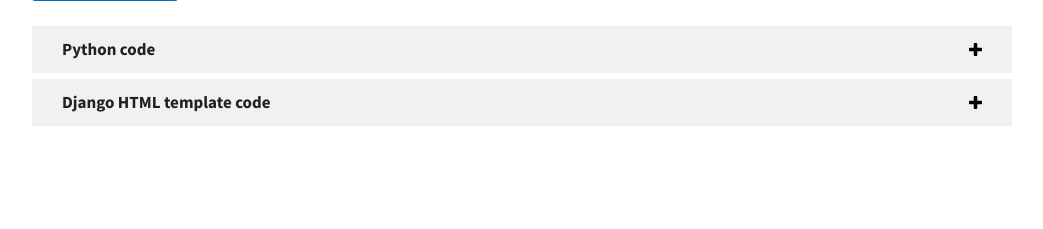
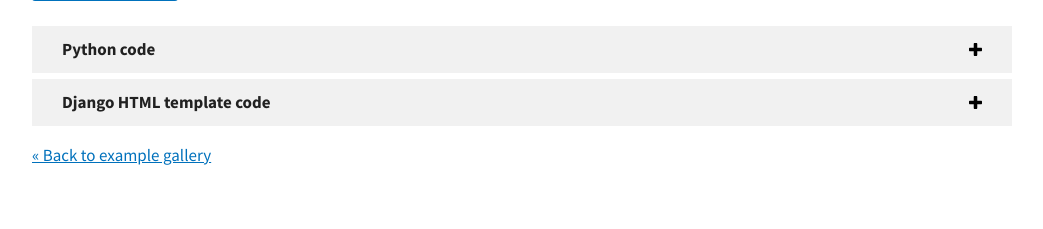
Before and after one commit to 18F/django-uswds-forms, a Django app: page /example/radios in a window 1280 px wide. Shown: the part 606-835 px from the top of the page, without its empty margins (118-1161 px from the left). Before the commit the page ends 732 px from the top, so only its background shows below. Run offline with Django 3.2, Linux system fonts and the light colour scheme.

Commit message:
Add breadcrumbs back to example gallery.

```diff
--- a/example/app/templates/example.html
+++ b/example/app/templates/example.html
@@ -33,4 +33,8 @@
   </li>
 </ul>
 
+<p>
+  <a href="{% url 'home' %}">&laquo; Back to example gallery</a>
+</p>
+
 {% endblock %}
--- a/example/app/templates/header.html
+++ b/example/app/templates/header.html
@@ -5,7 +5,7 @@
       <button class="usa-menu-btn">Menu</button>
       <div class="usa-logo" id="logo">
         <em class="usa-logo-text">
-          <a href="/" title="Home" aria-label="Home">django-uswds-forms</a>
+          <a href="{% url 'home' %}" title="Home" aria-label="Home">django-uswds-forms</a>
         </em>
       </div>
     </div>
```
